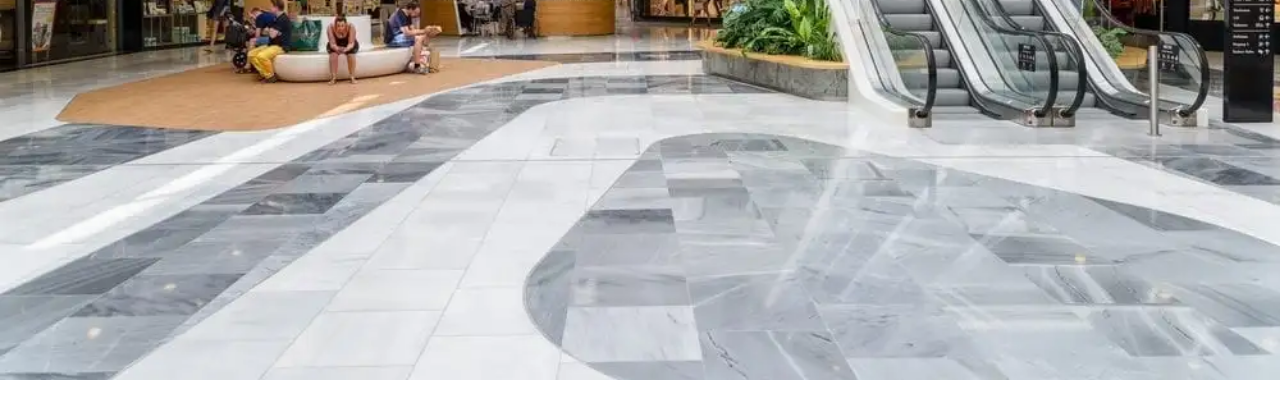
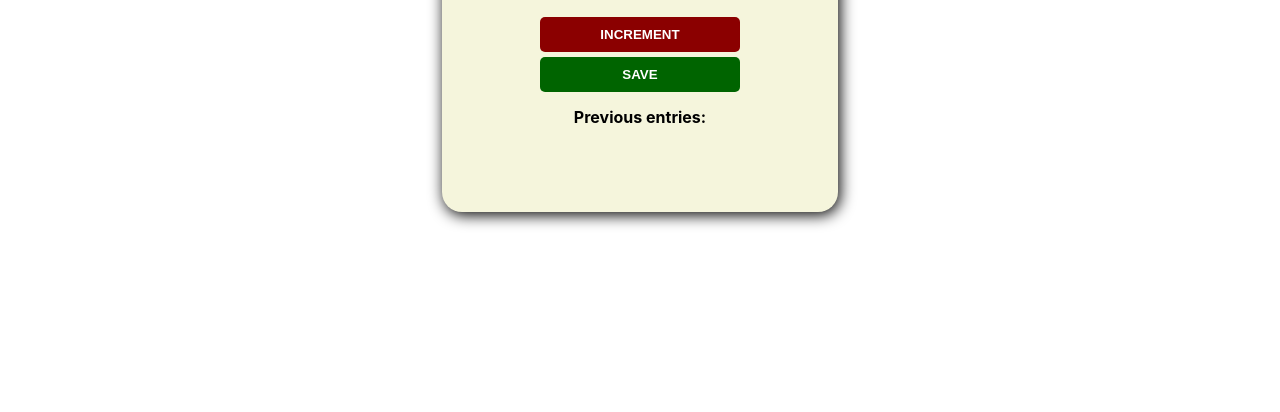
Before and after one commit to sheypalo/js-counter, a plain HTML site: page index.html in a window 1280 px wide. Shown: the part 388-800 px from the top of the page. Drawn offline with Linux system fonts and the light colour scheme.

Commit message:
fixed the lay out and design for more flexible usage

```diff
--- a/index.css
+++ b/index.css
@@ -1,7 +1,10 @@
+* {
+    padding: 0;
+    margin: 0;
+}
+
 body {
-    background-image: url("mall.jpg");
     width: 100%;
-    background-size: cover;
     font-family: -apple-system, BlinkMacSystemFont, 'Segoe UI', Roboto, Oxygen, Ubuntu, Cantarell, 'Open Sans', 'Helvetica Neue', sans-serif;
     font-weight: bold;
     text-align: center;
@@ -10,8 +13,8 @@ body {
 
 h1 {
     color: black;
-    margin-top: 10px;
     margin-bottom: 10px;
+
 }
 
 h2 {
@@ -45,3 +48,27 @@ button {
 #save-btn {
     background: darkgreen;
 }
+.cont-1 {
+    height: 100vh;
+    display: flex;
+    align-items: center;
+    justify-content: center;
+    background-color: white;
+}
+.cont-2 {
+    background-color: beige;
+    display: flex;
+    flex-direction: column;
+    justify-content: center;
+    align-items: center;
+    padding: 75px;
+    border-radius: 20px;
+    box-shadow: 2px 3px 15px black;
+
+}
+
+@media screen and (max-width: 800px) {
+    .left, .main, .right {
+      width: 100%;
+    }
+}
--- a/index.html
+++ b/index.html
@@ -6,6 +6,7 @@
     </head>
     <body>
         <div class="cont-1">
+            <div class="cont-2">
                 <h1>People entered:</h1>
                 <h2 id="count-el">0</h2>
                 <button id="increment-btn" onclick="increment()">INCREMENT</button>
@@ -13,5 +14,6 @@
                 <p id="save-el">Previous entries:</p>
                 <script src="index.js"></script>
             </div>
+        </div>
     </body>
 </html>
```
Lines whose indentation alone changed are shown as unchanged.
